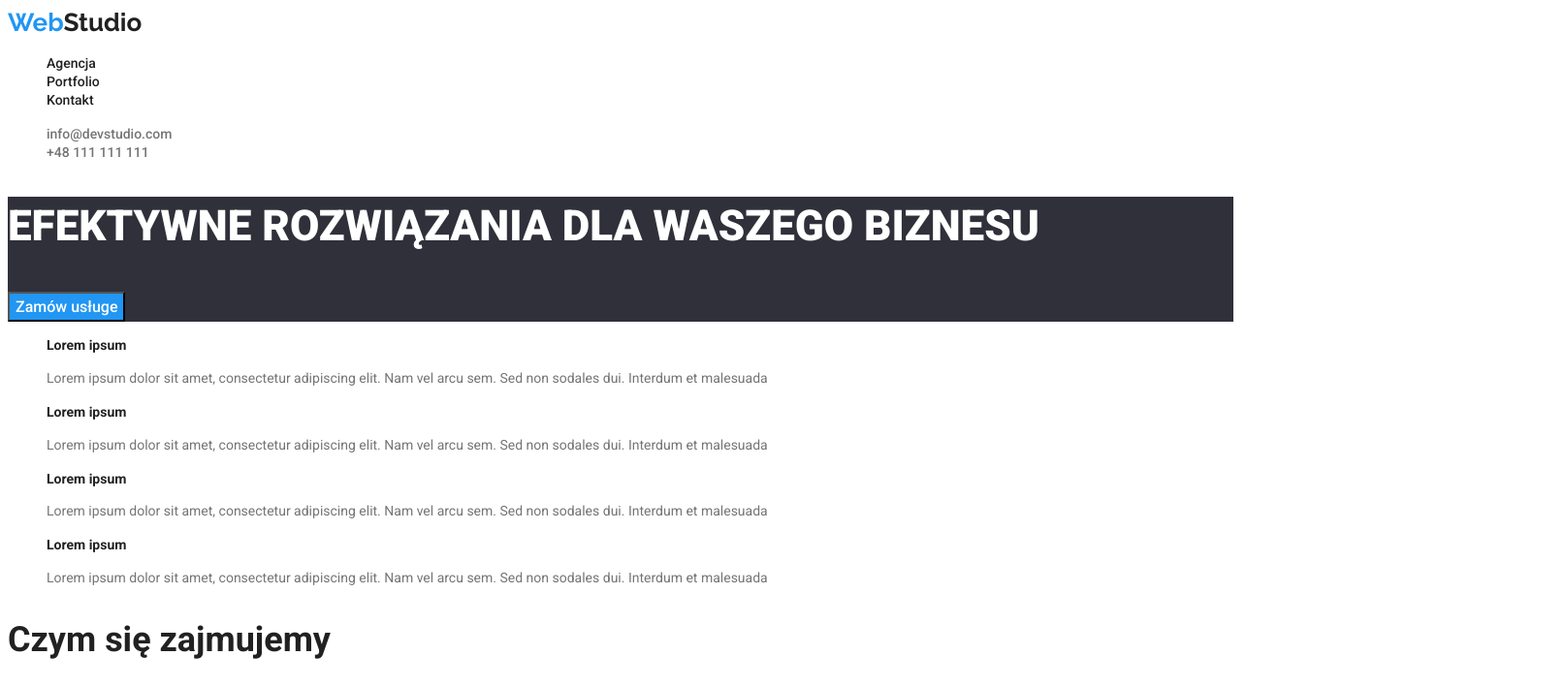
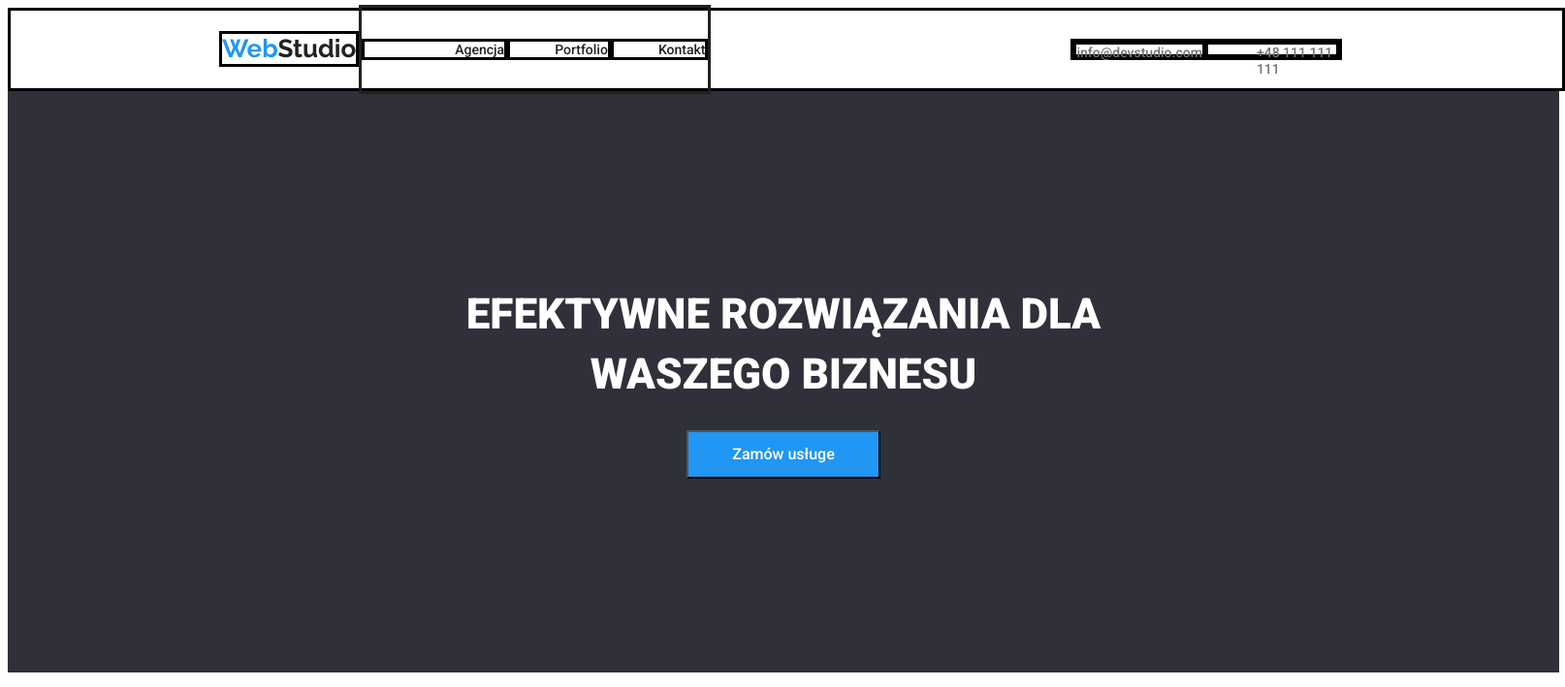
Before and after one commit to AndrzejSta/goit-markup-hw-03, a plain HTML site: page index.html in a window 1280 px wide. Shown: the top 709 px of the page at 97% size, 1614 px wide, since content can reach past the window. Drawn offline with Linux system fonts and the light colour scheme.

Commit message:
ułożenie header i pierwszej części main

```diff
--- a/CSS/styles.css
+++ b/CSS/styles.css
@@ -14,6 +14,11 @@ body {
   background-color: #2196f3;
   color: #ffffff;
   cursor: pointer;
+  width: 200px;
+  height: 50px;
+  margin-left: 700px;
+  margin-right: 700px;
+  margin-bottom: 200px;
 }
 .button1 {
   font-family: Roboto;
@@ -122,18 +127,41 @@ ul {
   font-weight: 700;
   font-size: 36px;
   line-height: 1.2;
+  margin-left: 624px;
+  margin-right: 624px;
+  margin-bottom: 50px;
+  text-align: center;
 }
 .slogan {
   color: #ffffff;
   font-weight: 900;
   font-size: 44px;
   line-height: 1.4;
+  width: 696px;
+  height: 120px;
+  margin-top: 200px;
+  margin-left: 452px;
+  margin-right: 452px;
+  margin-bottom: 30px;
+  text-align: center;
 }
 .header1 {
   background-color: #ffffff;
+  display: flex;
+  justify-content:center;
+  align-items: center;
+  width: 1600px;
+  height:80px;
+  border:solid black;
+  margin:0px 0px 0px 0px;
 }
 .slogan1 {
   background-color: #2f303a;
+  width: 1600px;
+  height: 600px;
+  display: flex;
+  flex-direction: column;
+  align-items: center;
 }
 .what-we-do {
   background-color: #ffffff;
@@ -151,3 +179,81 @@ ul {
   color: #ffffff;
   font-style: normal;
 }
+.container
+{
+  width: 1600px;
+}
+.menu{
+  display:flex;
+  border:solid #212121;
+  padding-left: 0px;
+}
+.contact
+{
+  display:flex;
+  border:solid black;
+  height: 16px;
+  padding-left: 0px;
+  margin-top:32px;
+  margin-bottom: 32px;
+  margin-left: 371px;
+  margin-right: 227px;
+}
+.menu-link
+{
+  border:solid black;
+  display: flex;
+  height: 16px;
+  padding-left: 46px;
+  margin-top: 32px;
+  margin-bottom: 32px;
+  margin-left: 0px;
+}
+.menu-link1
+{
+  border:solid black;
+  display: flex;
+  height: 16px;
+  padding-left: 93px;
+  margin-top: 32px;
+  margin-bottom: 32px;
+}
+.webstudio-logo
+{
+  border:solid black;
+  width: 145px;
+  height: 31px;
+  margin-top: 24px;
+  margin-bottom: 25px;
+  margin-left: 215px;
+  margin-right: 0px;
+}
+.contact-link1
+{
+  border:solid black;
+  display: flex;
+}
+.contact-link2
+{
+  border:solid black;
+  display: flex;
+  padding-left: 50px;
+}
+.lorem3
+{
+  display: flex;
+  margin-left: 215px;
+  margin-right: 215px;
+  margin-top: 94px;
+  margin-bottom: 94px;
+}
+.pictures
+{
+  display: flex;
+  justify-content: center;
+}
+.pictures2
+{
+margin-left:30px;
+margin-right:30px;
+}
--- a/index.html
+++ b/index.html
@@ -16,29 +16,31 @@
   <body>
     <header>
       <div class="header1">
+        <div class="webstudio-logo">
         <a href="index.html" class="link"
           ><span class="logo"><span class="color-logo">Web</span>Studio</span></a
         >
+        </div>
         <nav>
-          <ul>
-            <li>
+          <ul class="menu">
+            <li class="menu-link1">
               <a href="#" class="link-text-header">Agencja</a>
             </li>
-            <li>
+            <li class="menu-link">
               <a href="portfolio.html" class="link-text-header">Portfolio</a>
             </li>
-            <li>
+            <li class="menu-link">
               <a href="#" class="link-text-header">Kontakt</a>
             </li>
           </ul>
         </nav>
-        <ul>
-          <li>
+        <ul class="contact">
+          <li class="contact-link1">
             <a href="mailtoo:info@devstudio.com" class="link-text-header2"
               >info@devstudio.com</a
             >
           </li>
-          <li>
+          <li class="contact-link2">
             <a href="tel:+48 111 111 111" class="link-text-header2"
               >+48 111 111 111</a
             >
@@ -52,7 +54,7 @@
         <button type="button" class="button">Zamów usługe</button>
       </section>
       <section class="what-we-do">
-        <ul>
+        <ul class="lorem3">
           <li>
             <h3 class="lorem1">Lorem ipsum</h3>
             <p class="lorem2">
@@ -85,15 +87,15 @@
       </section>
       <section>
         <h2 class="header-name">Czym się zajmujemy</h2>
-        <ul>
+        <ul class="pictures">
           <li>
-            <img src="./images/img.jpg" alt="keyboard" width="370" height="294" />
+            <img src="./images/img.jpg" alt="keyboard" width="370" height="294" class="pictures1" />
           </li>
           <li>
-            <img src="./images/img.2.jpg" alt="laptop" width="370" height="294" />
+            <img src="./images/img.2.jpg" alt="laptop" width="370" height="294" class="pictures2" />
           </li>
           <li>
-            <img src="./images/img.3.jpg" alt="tablet" width="370" height="294" />
+            <img src="./images/img.3.jpg" alt="tablet" width="370" height="294" class="pictures3" />
           </li>
         </ul>
       </section>
```
Also changed, not shown: portfolio.html (+14 -6 lines).
